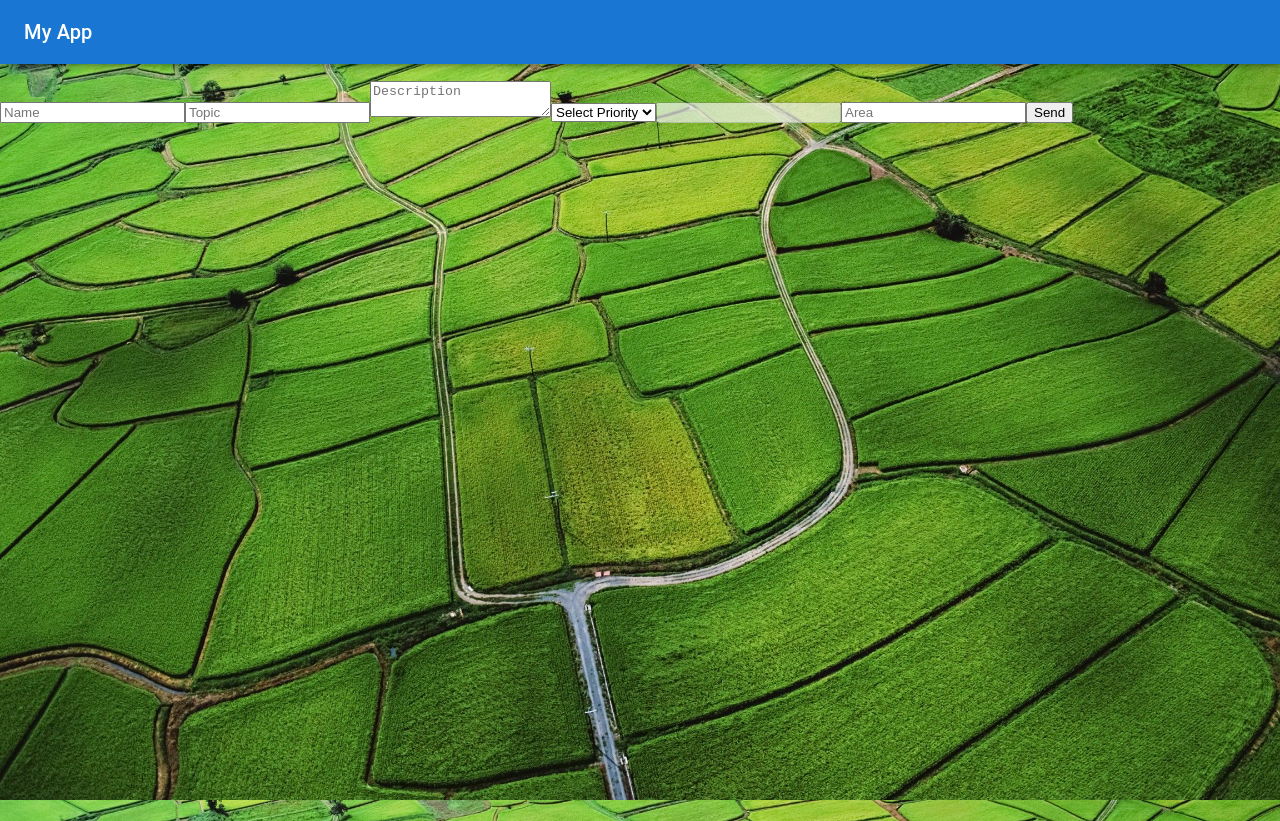
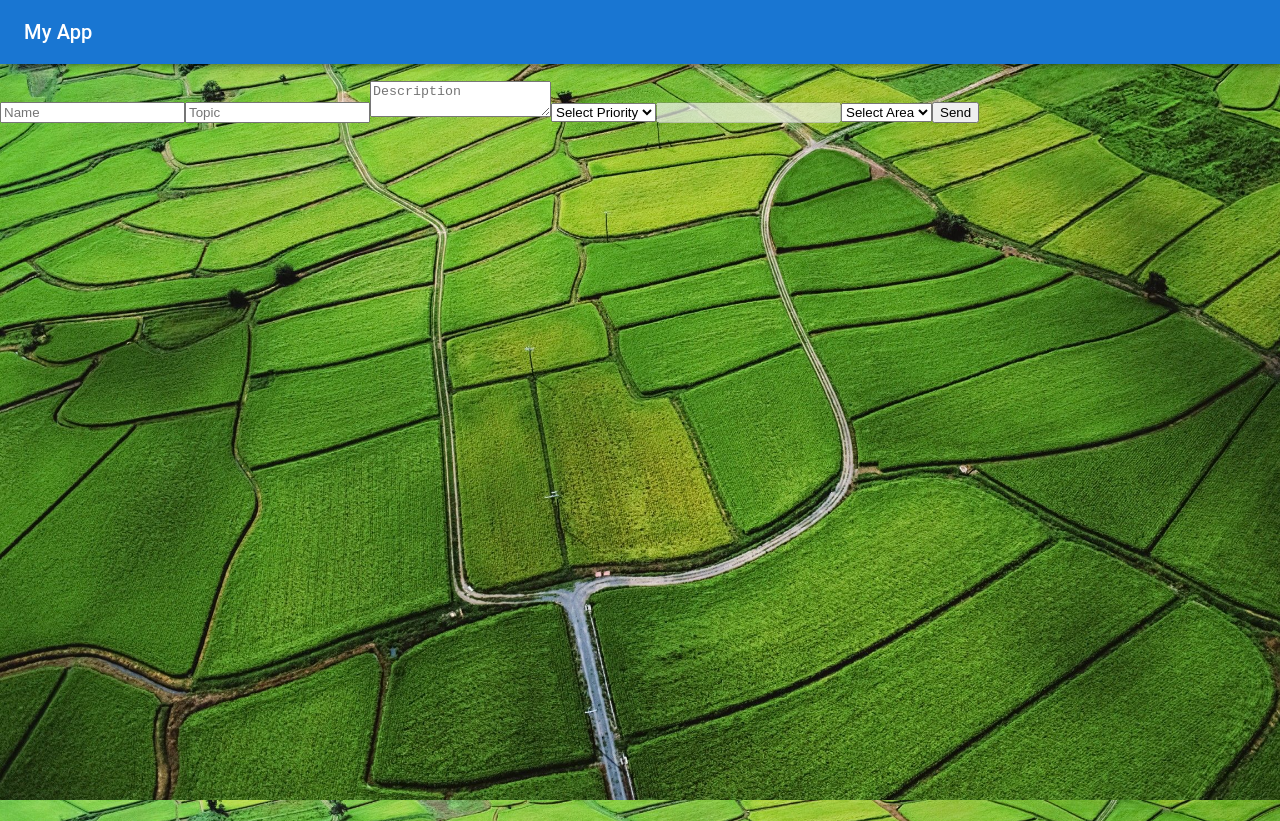
Before and after one commit to VeenathT/AgroNest, a React (Create React App) app in the folder frontend/: page /formPage in a window 1280 px wide. Built offline with nearby package versions, Linux system fonts and the light colour scheme.

Commit message:
formPage.js add 24 areas as a filter. CRUD is working ( update issue not fixed)

```diff
--- a/frontend/src/pages/Veenath/formPage.js
+++ b/frontend/src/pages/Veenath/formPage.js
@@ -85,7 +85,33 @@ const FormPage = () => {
           <option value="High">High</option>
         </select>
         <input type="text" value={category} disabled />
-        <input type="text" value={area} onChange={(e) => setArea(e.target.value)} placeholder="Area" required />
+        <select value={area} onChange={(e) => setArea(e.target.value)} required>
+          <option value="">Select Area</option>
+          <option value="Area 1">Area 1</option>
+          <option value="Area 2">Area 2</option>
+          <option value="Area 3">Area 3</option>
+          <option value="Area 4">Area 4</option>
+          <option value="Area 5">Area 5</option>
+          <option value="Area 6">Area 6</option>
+          <option value="Area 7">Area 7</option>
+          <option value="Area 8">Area 8</option>
+          <option value="Area 9">Area 9</option>
+          <option value="Area 10">Area 10</option>
+          <option value="Area 11">Area 11</option>
+          <option value="Area 12">Area 12</option>
+          <option value="Area 13">Area 13</option>
+          <option value="Area 14">Area 14</option>
+          <option value="Area 15">Area 15</option>
+          <option value="Area 16">Area 16</option>
+          <option value="Area 17">Area 17</option>
+          <option value="Area 18">Area 18</option>
+          <option value="Area 19">Area 19</option>
+          <option value="Area 20">Area 20</option>
+          <option value="Area 21">Area 21</option>
+          <option value="Area 22">Area 22</option>
+          <option value="Area 23">Area 23</option>
+          <option value="Area 24">Area 24</option>
+        </select>
         <button type="submit">Send</button>
       </form>
       {successMessage && <div>{successMessage}</div>}
```
